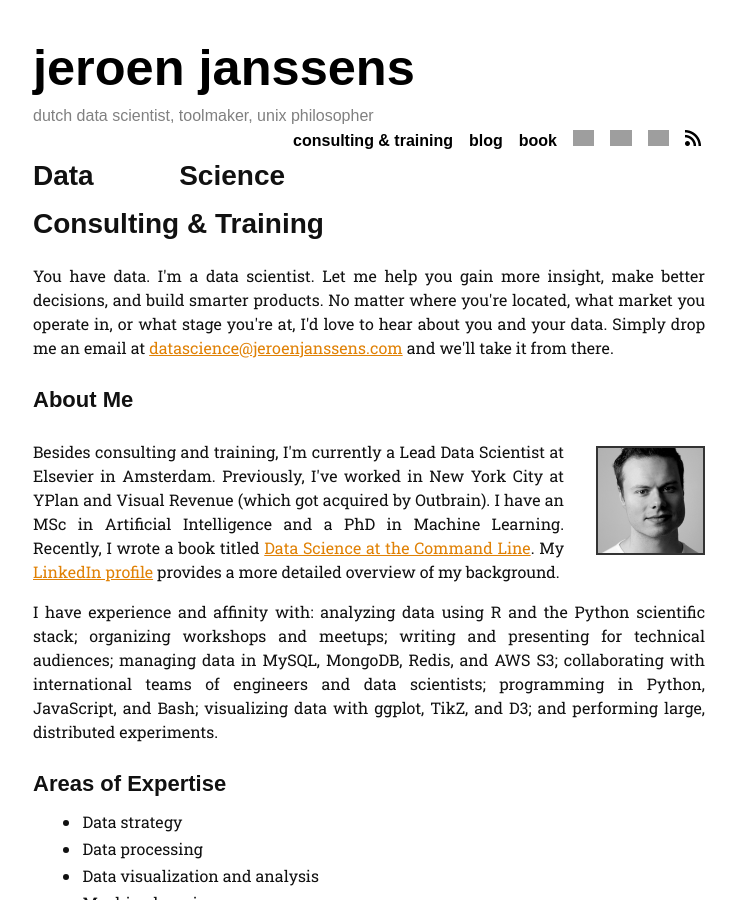
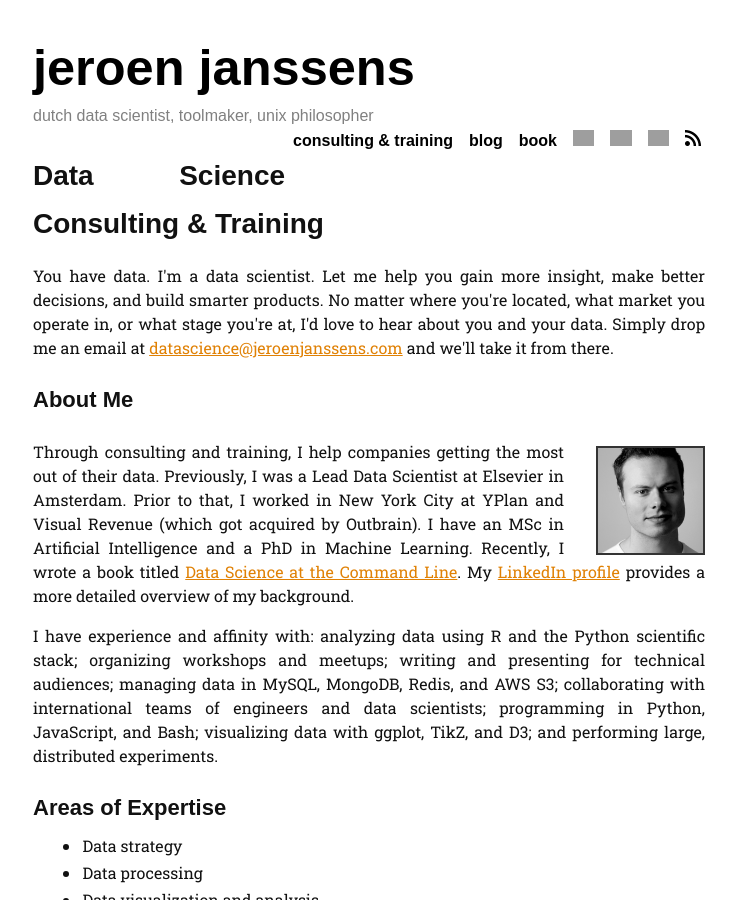
Before and after one commit to jeroenjanssens/jeroenjanssens.github.io, a Jekyll site: the page built from index.html, in a window 1280 px wide and 900 px high. Shown: the whole window, without its empty margins (271-1007 px from the left). Built offline with Jekyll 4.4.1, drawn with Linux system fonts in a browser that asks for light colours; some web fonts are replaced; Markdown is read by kramdown in place of the engine named in the settings; grey boxes are pictures that could not be loaded.

Commit message:
No longer working at Elsevier

```diff
--- a/index.html
+++ b/index.html
@@ -14,9 +14,7 @@ title: Jeroen Janssens - Data Science Consulting &amp; Training
 
     <p>
       <a href="/img/jeroenjanssens.jpg"><img id="face" title="Jeroen Janssens" alt="Jeroen Janssens" src="/img/jeroenjanssens.jpg" /></a>
-      Besides consulting and training, I'm currently a Lead Data Scientist at Elsevier in Amsterdam.
-      Previously, I've worked in New York City at YPlan and Visual Revenue (which got acquired by Outbrain). I have an MSc in Artificial Intelligence and a PhD in Machine Learning.
-      Recently, I wrote a book titled <a href="http://datascienceatthecommandline.com">Data Science at the Command Line</a>. My <a href="http://www.linkedin.com/in/jeroenjanssens">LinkedIn profile</a> provides a more detailed overview of my background.
+      Through consulting and training, I help companies getting the most out of their data. Previously, I was a Lead Data Scientist at Elsevier in Amsterdam. Prior to that, I worked in New York City at YPlan and Visual Revenue (which got acquired by Outbrain). I have an MSc in Artificial Intelligence and a PhD in Machine Learning. Recently, I wrote a book titled <a href="http://datascienceatthecommandline.com">Data Science at the Command Line</a>. My <a href="http://www.linkedin.com/in/jeroenjanssens">LinkedIn profile</a> provides a more detailed overview of my background.
     </p>
 
     <p>
```
Also changed, not shown: 1 other file.
